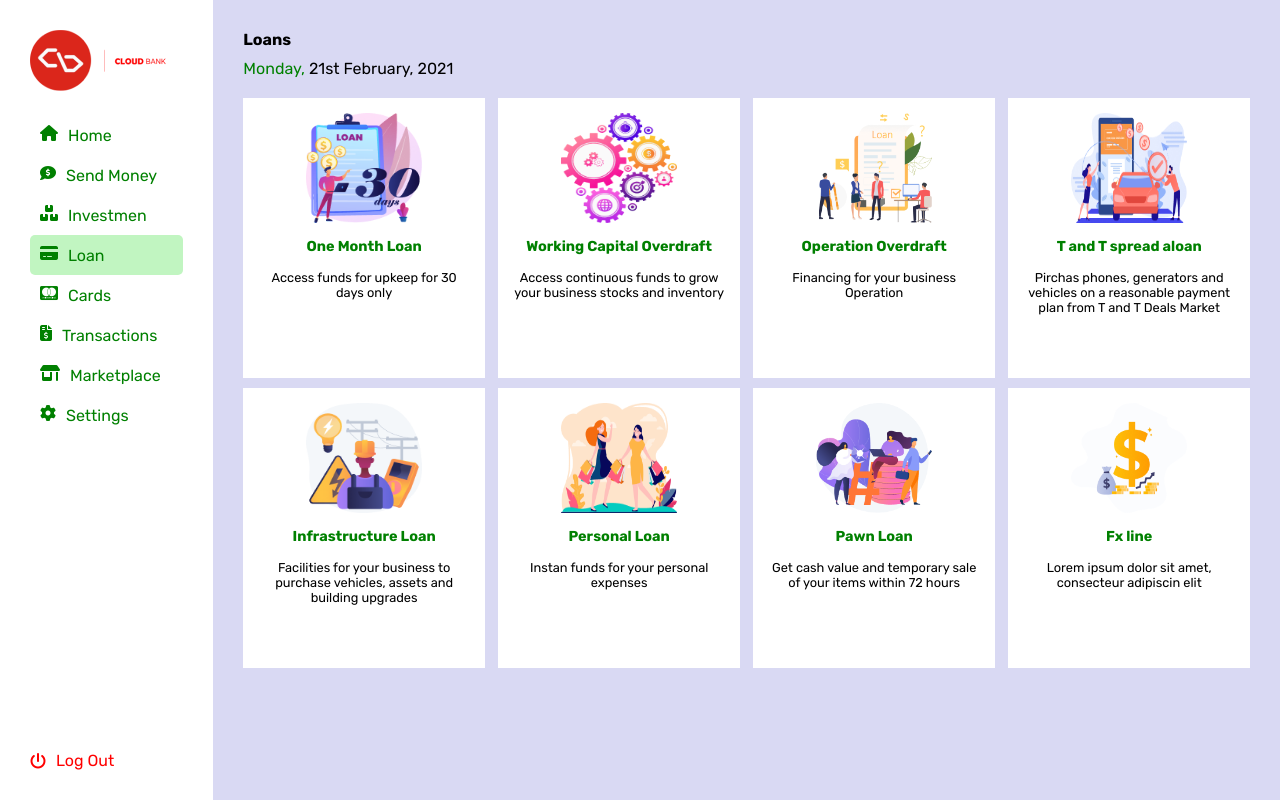
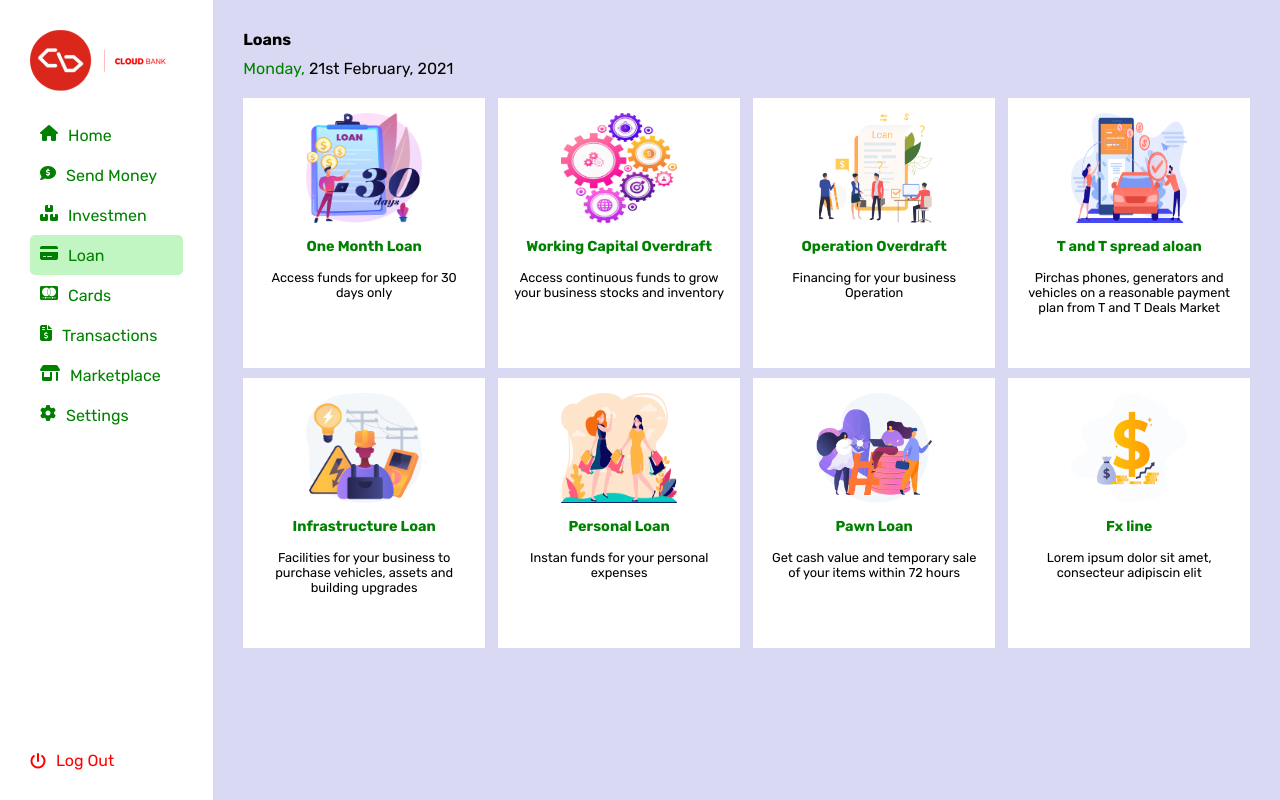
Before and after one commit to topzz100/test, a React (Create React App) app: page / in a window 1280 px wide. Built offline with nearby package versions, Linux system fonts and the light colour scheme.

Commit message:
Update Category.styles.js

```diff
--- a/src/Category/Category.styles.js
+++ b/src/Category/Category.styles.js
@@ -4,7 +4,7 @@ export const Wrapper = styled.div`
   background-color: white;
   padding: 15px;
   width: 100%;
-  height: 280px;
+  height: 270px;
   margin-bottom: 10px;
   @media(max-width: 760px){
     height: 300px;
```
